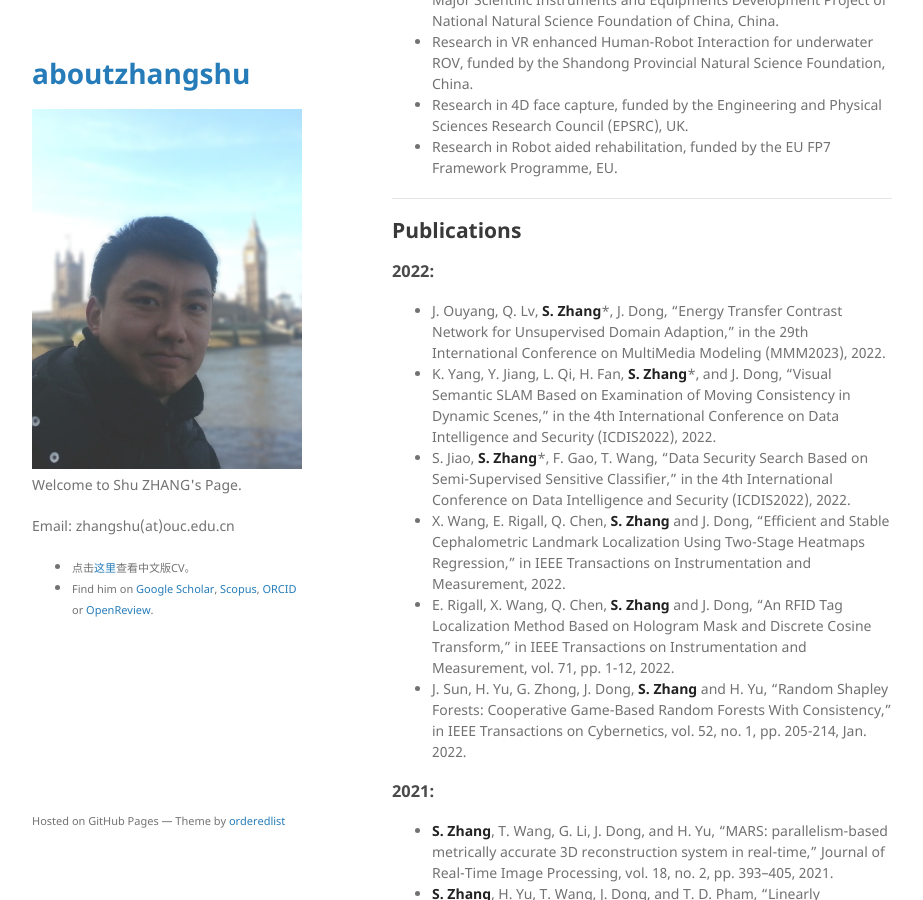
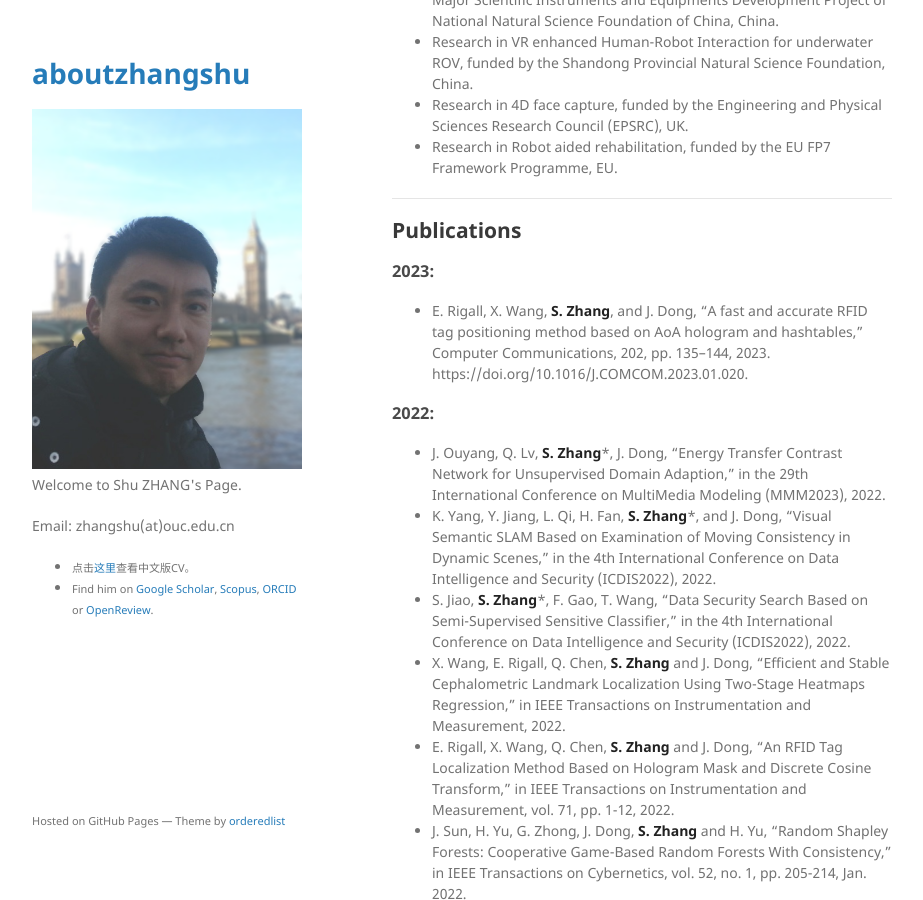
Before and after one commit to jackyspeed/aboutzhangshu, a Jekyll site: the page built from index.md, in a window 1280 px wide and 900 px high, scrolled down 1299 px. Shown: the whole window, without its empty margins (178-1101 px from the left). Built offline with Jekyll 4.4.1, drawn with Linux system fonts in a browser that asks for light colours; our own code applies the rules of GitHub Pages for plain Markdown files.

Commit message:
Update index.md

```diff
--- a/index.md
+++ b/index.md
@@ -58,6 +58,11 @@ Shu Zhang is currently a Associate Professor and Postgraduate supervisor with Oc
 ---
 
 ## Publications
+
+
+### 2023:
+
+- E. Rigall, X. Wang, **S. Zhang**, and J. Dong, "A fast and accurate RFID tag positioning method based on AoA hologram and hashtables," Computer Communications, 202, pp. 135–144, 2023. https://doi.org/10.1016/J.COMCOM.2023.01.020.
 
 
 ### 2022:
```
